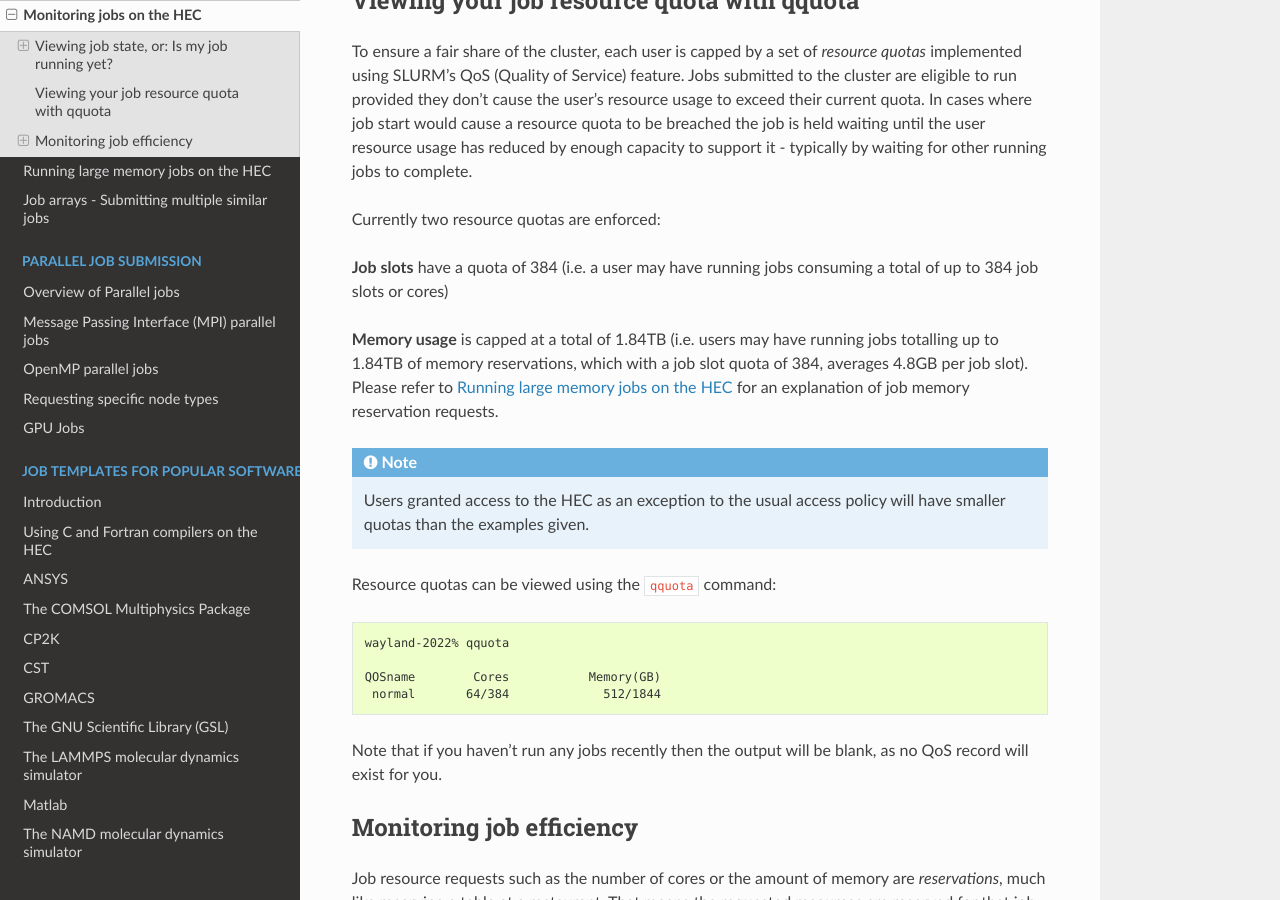
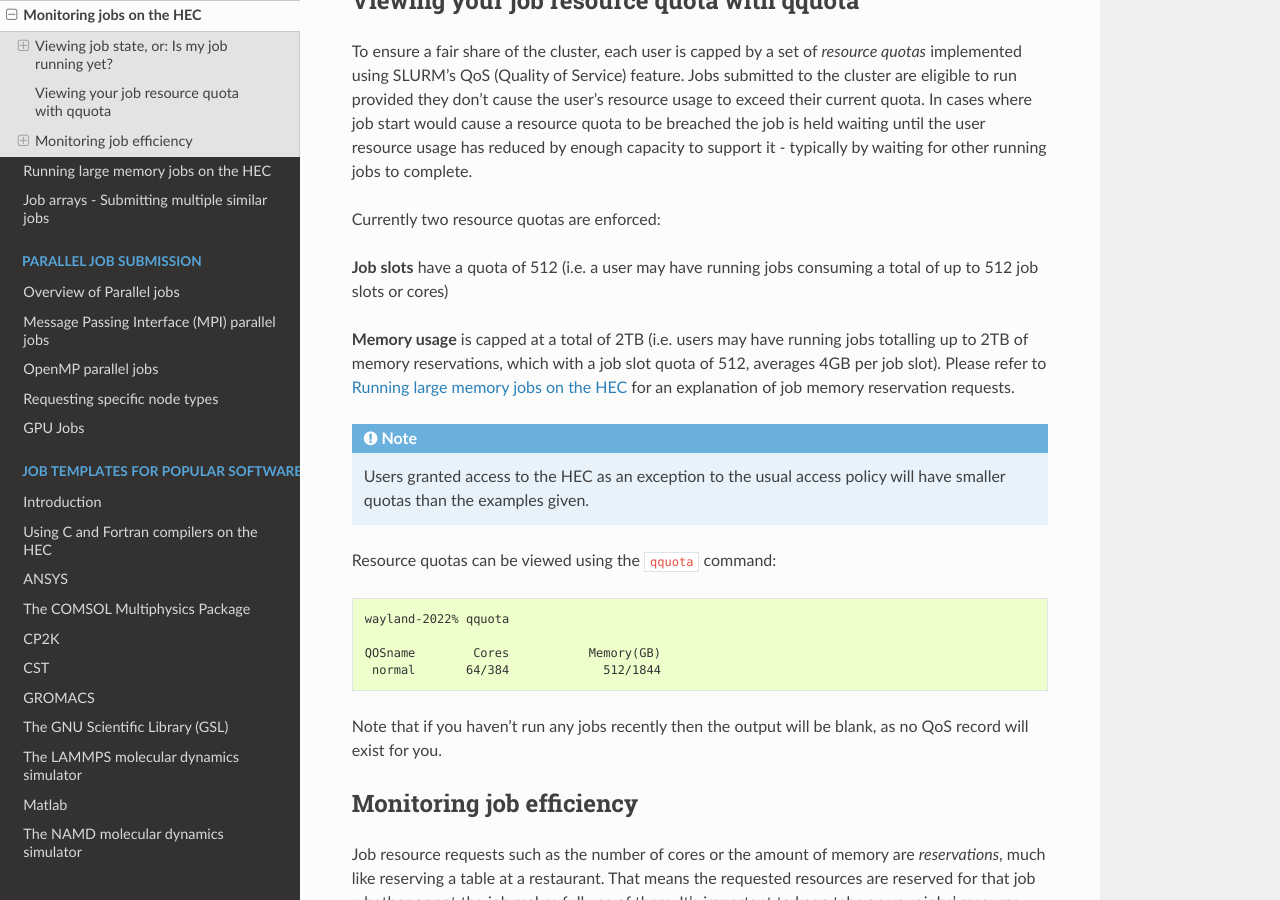
Before and after one commit to MikePacey/Lancaster-HEC, a Sphinx documentation site: the page built from docs/monitoring.rst, in a window 1280 px wide and 900 px high, scrolled down 3061 px. Built offline with Sphinx 7.4.7 and the Read the Docs theme 3.1.0, drawn with Linux system fonts in a browser that asks for light colours; formulas are drawn with MathJax 3.

Commit message:
main branch

```diff
--- a/docs/monitoring.rst
+++ b/docs/monitoring.rst
@@ -152,12 +152,12 @@ capacity to support it - typically by waiting for other running jobs to complete
 
 Currently two resource quotas are enforced:
 
-**Job slots** have a quota of 384 (i.e. a user may have running jobs consuming
-a total of up to 384 job slots or cores)
+**Job slots** have a quota of 512 (i.e. a user may have running jobs consuming
+a total of up to 512 job slots or cores)
 
-**Memory usage** is capped at a total of 1.84TB (i.e. users may have running jobs
-totalling up to 1.84TB of memory reservations, which with a job slot quota of 384,
-averages 4.8GB per job slot). Please refer to :doc:`/largemem`
+**Memory usage** is capped at a total of 2TB (i.e. users may have running jobs
+totalling up to 2TB of memory reservations, which with a job slot quota of 512,
+averages 4GB per job slot). Please refer to :doc:`/largemem`
 for an explanation of job memory reservation requests.
 
 .. note::
```
